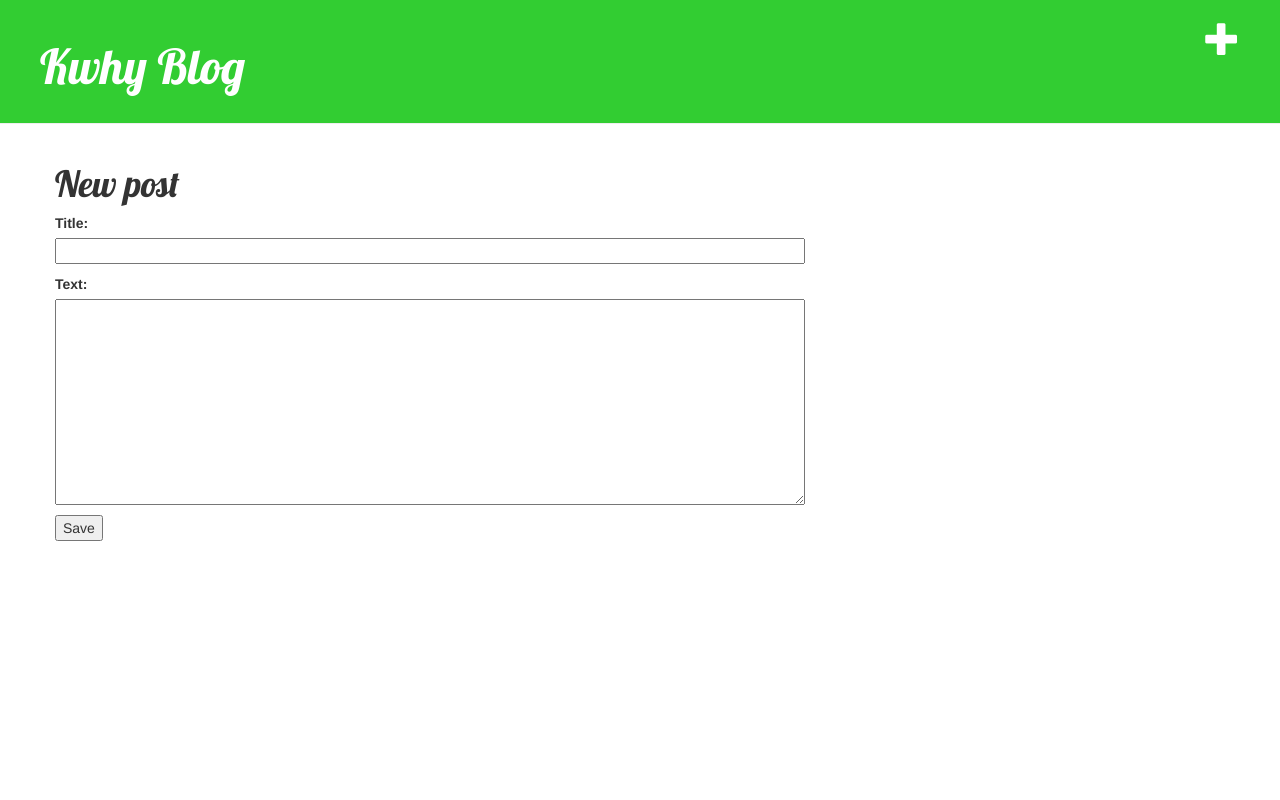
After one commit to Lang8/My-first-blog, a Django app: page /post/new/ in a window 1280 px wide. The commit adds this page. Run offline with Django 3.2, Linux system fonts and the light colour scheme; the visitor is signed in with stand-in values (Sample User, id 1); some libraries are stand-ins or nearby versions.

Commit message:
Added views to create/edit blog post inside the site.

```diff
--- /dev/null
+++ b/blog/forms.py
@@ -0,0 +1,8 @@
+from django import forms
+from .models import Post
+
+class PostForm(forms.ModelForm):
+
+    class Meta:
+        model = Post
+        fields = ('title','text')
--- a/blog/models.py
+++ b/blog/models.py
@@ -10,7 +10,7 @@ class Post(models.Model):
             default=timezone.now)
     published_date = models.DateTimeField(
             blank=True, null=True)
-
+    #thumbnail = models.ImageField(blank=True,null=True)
     def publish(self):
         self.published_date = timezone.now()
         self.save()
--- /dev/null
+++ b/blog/static/css/blog.css
@@ -0,0 +1,60 @@
+.page-header {
+    background-color: #32CD32;
+    margin-top: 0;
+    padding: 20px 20px 20px 40px;
+}
+
+.page-header h1, .page-header h1 a, .page-header h1 a:visited, .page-header h1 a:active {
+    color: #ffffff;
+    font-size: 36pt;
+    text-decoration: none;
+}
+
+.content {
+    margin-left: 40px;
+}
+
+h1, h2, h3, h4 {
+    font-family: 'Lobster', cursive;
+}
+
+.date {
+    color: #828282;
+}
+
+.save {
+    float: right;
+}
+
+.post-form textarea, .post-form input {
+    width: 100%;
+}
+
+.top-menu, .top-menu:hover, .top-menu:visited {
+    color: #ffffff;
+    float: right;
+    font-size: 26pt;
+    margin-right: 20px;
+}
+
+.post {
+    margin-bottom: 70px;
+}
+
+.post h1 a, .post h1 a:visited {
+    color: #000000;
+}
+.btn {
+		background-color: #BFFF00;
+		padding: 15px 20px;
+		margin: 2px;
+		border: none;
+    border-radius: 12px;
+		color: black;
+		text-align: center;
+		text-decoration: none;
+		font-size: 18px;
+    font-family: 'Lobster';
+		display: inline-block;
+    cursor: pointer;
+}
--- /dev/null
+++ b/blog/templates/blog/base.html
@@ -0,0 +1,26 @@
+{% load static %}
+<html>
+    <head>
+        <title>Kwhy blog</title>
+        <link rel="stylesheet" href="//maxcdn.bootstrapcdn.com/bootstrap/3.2.0/css/bootstrap.min.css">
+        <link rel="stylesheet" href="//maxcdn.bootstrapcdn.com/bootstrap/3.2.0/css/bootstrap-theme.min.css">
+        <link href='//fonts.googleapis.com/css?family=Lobster&subset=latin,latin-ext' rel='stylesheet' type='text/css'>
+        <link rel="stylesheet" href="{% static 'css/blog.css' %}">
+    </head>
+    <body>
+      <div class="page-header">
+          {% if user.is_authenticated %}
+            <a href="{% url 'post_new' %}" class="top-menu"><span class="glyphicon glyphicon-plus"></span></a>
+          {% endif %}
+          <h1><a href="/">Kwhy Blog</a></h1>
+      </div>
+      <div class="content container">
+          <div class="row">
+              <div class="col-md-8">
+              {% block content %}
+              {% endblock %}
+              </div>
+          </div>
+      </div>
+    </body>
+</html>
--- /dev/null
+++ b/blog/templates/blog/post_edit.html
@@ -0,0 +1,9 @@
+{% extends 'blog/base.html' %}
+
+{% block content %}
+  <h1>New post</h1>
+    <form method="POST" class="post-form"> {% csrf_token %}
+      {{ form.as_p }}
+      <button type="submit">Save</button>
+  </form>
+{% endblock %}
--- a/blog/urls.py
+++ b/blog/urls.py
@@ -2,5 +2,8 @@ from django.urls import path
 from . import views
 
 urlpatterns = [
+  path('post/new/',views.post_new,name='post_new'),
   path('', views.post_list, name='post_list'),
+  path('post/<int:pk>/edit/', views.post_edit, name='post_edit'),
+  path('post/<int:pk>/', views.post_detail, name='post_detail'),
 ]
--- a/blog/views.py
+++ b/blog/views.py
@@ -1,7 +1,38 @@
-from django.shortcuts import render
+from django.shortcuts import redirect, render, get_object_or_404
 from django.utils import timezone
 from .models import Post
+from .forms import PostForm
 # Create your views here.
 def post_list(request):
-    posts = Post.objects.filter(published_date__lte=timezone.now()).order_by('published_date')
-    return render(request,'blog/post_list.html',{'posts':posts})
+    return render(request,'blog/post_list.html')
+
+def post_detail(request,pk):
+    post = get_object_or_404(Post, pk=pk)
+    return render(request,'blog/post_detail.html',{'post':post})
+
+def post_new(request):
+    if request.method == "POST":
+        form = PostForm(request.POST)
+        if form.is_valid():
+            post = form.save(commit=False)
+            post.author = request.user
+            post.published_date = timezone.now()
+            post.save()
+            return redirect('post_detail',pk=post.pk)
+    else:
+        form = PostForm()
+    return render(request,'blog/post_edit.html',{'form':form})
+
+def post_edit(request, pk):
+    post = get_object_or_404(Post, pk=pk)
+    if request.method == "POST":
+        form = PostForm(request.POST, instance=post)
+        if form.is_valid():
+            post = form.save(commit=False)
+            post.author = request.user
+            post.published_date = timezone.now()
+            post.save()
+            return redirect('post_detail', pk=post.pk)
+    else:
+        form = PostForm(instance=post)
+    return render(request, 'blog/post_edit.html', {'form': form})
--- a/mysite/settings.py
+++ b/mysite/settings.py
@@ -120,3 +120,4 @@ USE_TZ = True
 
 STATIC_URL = '/static/'
 STATIC_ROOT = os.path.join(BASE_DIR, 'static')
+MEDIA_ROOT= os.path.join(BASE_DIR, 'uploads')
```
Also changed, not shown: blog/templates/blog/post_detail.html (added, +16 -0 lines), blog/templates/blog/post_list.html (+11 -15 lines).
